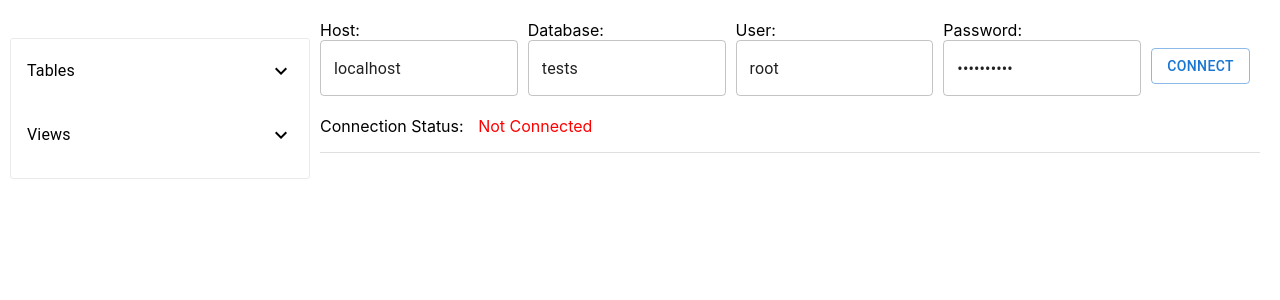
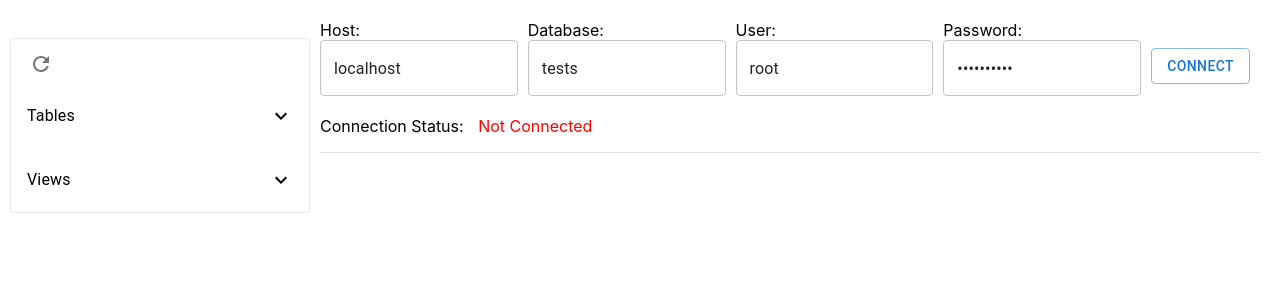
Before and after one commit to Tiinzzy/mysql-browser, a React (Create React App) app: page / in a window 1280 px wide. Shown: the top 300 px of the page. Built offline with nearby package versions, Linux system fonts and the light colour scheme.

Commit message:
now cam refresh data

```diff
--- a/src/front-end/GetSqlTables.js
+++ b/src/front-end/GetSqlTables.js
@@ -7,10 +7,13 @@ import ListItemText from '@mui/material/ListItemText';
 import Collapse from '@mui/material/Collapse';
 import ExpandLess from '@mui/icons-material/ExpandLess';
 import ExpandMore from '@mui/icons-material/ExpandMore';
+import IconButton from '@mui/material/IconButton';
+import RefreshIcon from '@mui/icons-material/Refresh';
 
 import BackEndConnection from './BackEndConnection';
 
 import { shared } from './functions';
+import { Button } from "@mui/material";
 
 const backend = BackEndConnection.INSTANCE();
 
@@ -26,6 +29,7 @@ class GetSqlTables extends React.Component {
         this.handleOpenTList = this.handleOpenTList.bind(this);
         this.handleOpenVList = this.handleOpenVList.bind(this);
         this.sendSqlCommand = this.sendSqlCommand.bind(this);
+        this.refreshData = this.refreshData.bind(this);
     }
 
     componentDidMount() {
@@ -54,22 +58,32 @@ class GetSqlTables extends React.Component {
         shared.callDisplayData({ action: 'table-clicked-sql', sql: sql });
     }
 
+    async refreshData() {
+        shared.callConnectionInfo({ action: 'refresh-the-page' })
+    }
+
     render() {
         return (
             <Box style={{ border: 'solid 0px green' }}>
+                <Box style={{ marginLeft: 10, marginTop: 5 }}>
+                    <IconButton onClick={(e) => this.refreshData(e)}>
+                        <RefreshIcon />
+                    </IconButton>
+                </Box>
+
                 <List
                     sx={{ width: '100%', maxWidth: 360, bgcolor: 'background.paper' }}
                     component="nav">
                     <ListItemButton onClick={() => this.handleOpenTList()}>
                         <ListItemText primary="Tables" />
-                        {this.state.openT ? <ExpandLess /> : <ExpandMore /> }
+                        {this.state.openT ? <ExpandLess /> : <ExpandMore />}
                     </ListItemButton>
                     <Collapse in={this.state.openT} timeout="auto" unmountOnExit>
                         {this.state.tables && this.state.tables.map((e, i) =>
                             <List component="div" disablePadding key={i}>
                                 {Object.values(e).map((val, j) => (
-                                    <ListItemButton sx={{ pl: 4 }} key={j} onClick={() => {console.log(Math.random()); this.sendSqlCommand(val);} }>
-                                        <ListItemText primary={val}  />
+                                    <ListItemButton sx={{ pl: 4 }} key={j} onClick={() => this.sendSqlCommand(val)}>
+                                        <ListItemText primary={val} />
                                     </ListItemButton>
                                 ))}
                             </List>
```
